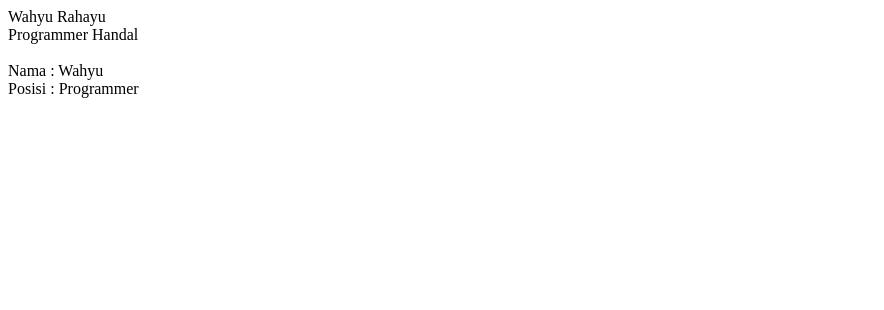
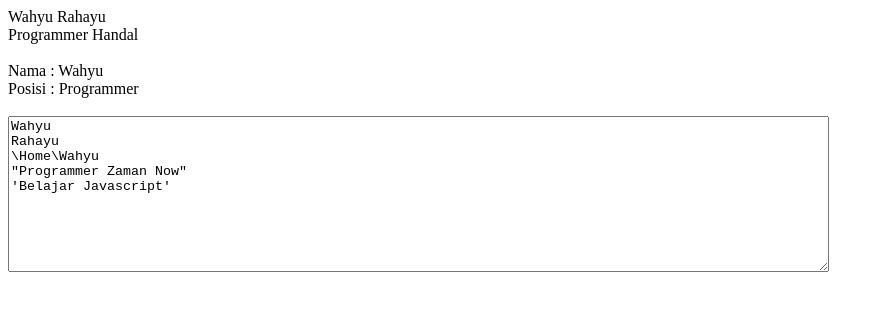
Before and after one commit to wahyurhy/belajar-javascript, a plain HTML site: page belajar-javascript-dasar/tipe-data-string.html in a window 1280 px wide. Shown: the whole page, without its empty margins (0-884 px from the left). Drawn offline with Linux system fonts and the light colour scheme.

Commit message:
lanjut https://youtube.com/clip/UgkxkHY8wpivFf8ohoW1E1sP8_JoptNVl_dQ?si=KlSQxsuD1mrfHzcX

```diff
--- a/belajar-javascript-dasar/tipe-data-string.html
+++ b/belajar-javascript-dasar/tipe-data-string.html
@@ -16,6 +16,15 @@
         document.writeln('Nama : ' + 'Wahyu');
         document.writeln('</br>');
         document.writeln('Posisi : ' + 'Programmer');
+        document.writeln('</br>');
+        document.writeln('</br>');
+
+        document.writeln("<textarea cols='100' rows='10'>");
+        document.write("Wahyu \nRahayu\n");
+        document.write("\\Home\\Wahyu\n");
+        document.write("\"Programmer Zaman Now\"\n");
+        document.write('\'Belajar Javascript\'');
+        document.writeln("</textarea>")
     </script>
 </body>
 </html>
```
